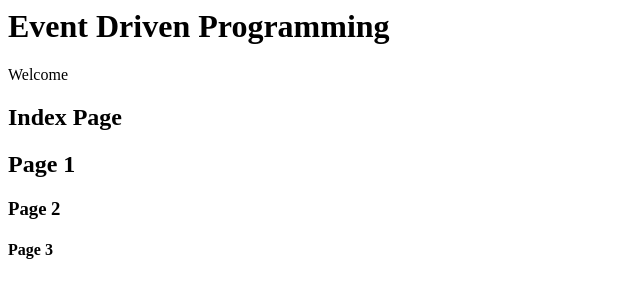
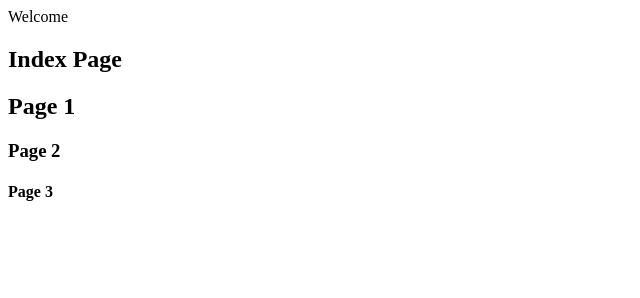
Before and after one commit to JayIvanOctat/practice, a plain HTML site: page index.html in a window 1280 px wide. Shown: the whole page, without its empty margins (0-640 px from the left). Drawn offline with Linux system fonts and the light colour scheme.

```diff
--- a/index.html
+++ b/index.html
@@ -1,11 +1,11 @@
-<h1>Event Driven Programming</h1>
+
 <p>Welcome</p>
 <!DOCTYPE html>
 <html lang="en">
 <head>
     <meta charset="UTF-8">
     <meta name="viewport" content="width=device-width, initial-scale=1.0">
-    <title>Index Page</title>
+    <title>Event Driven Programming</title>
     <h2>Index Page</h2>
 </head>
 <body>
```
